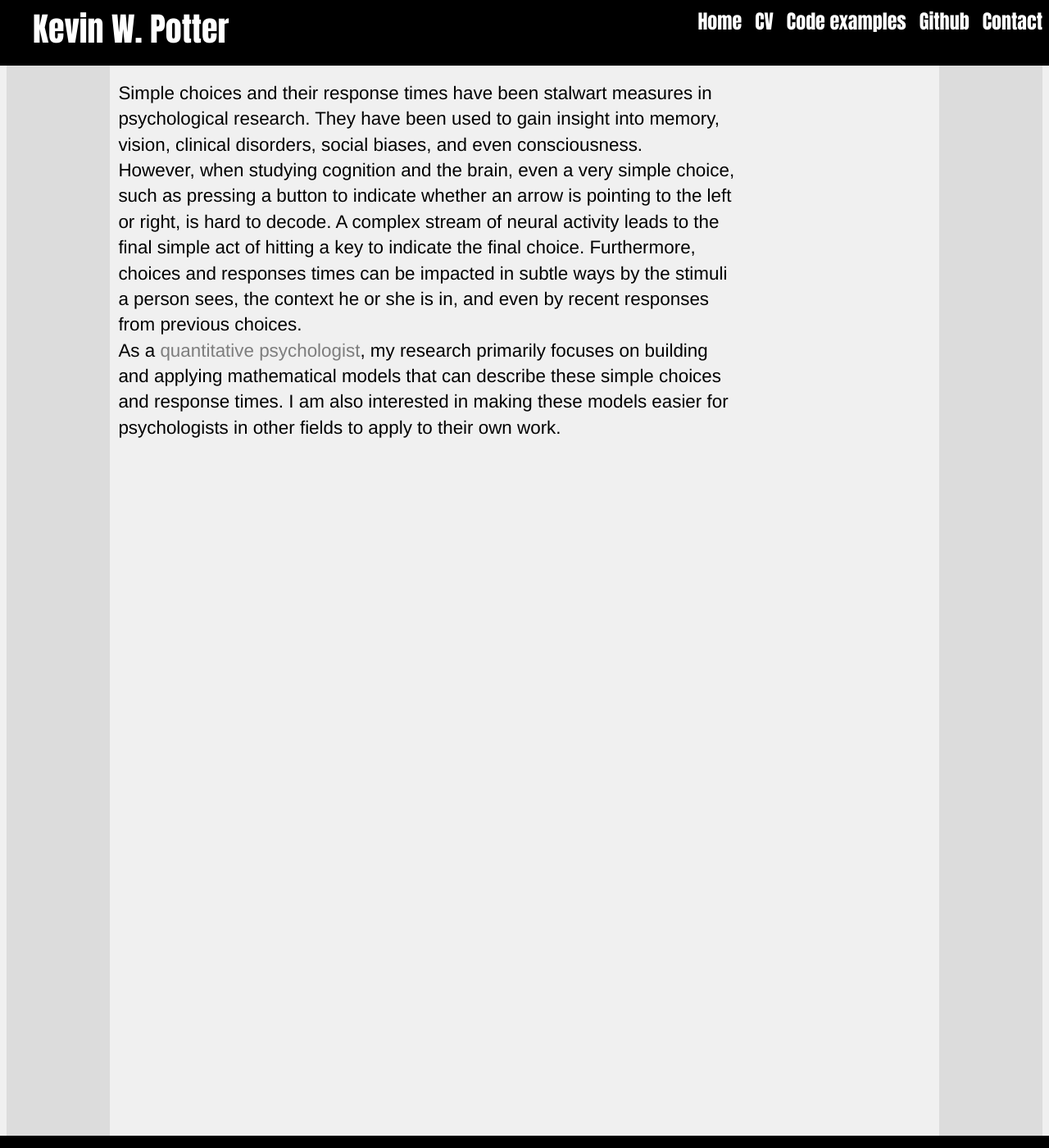
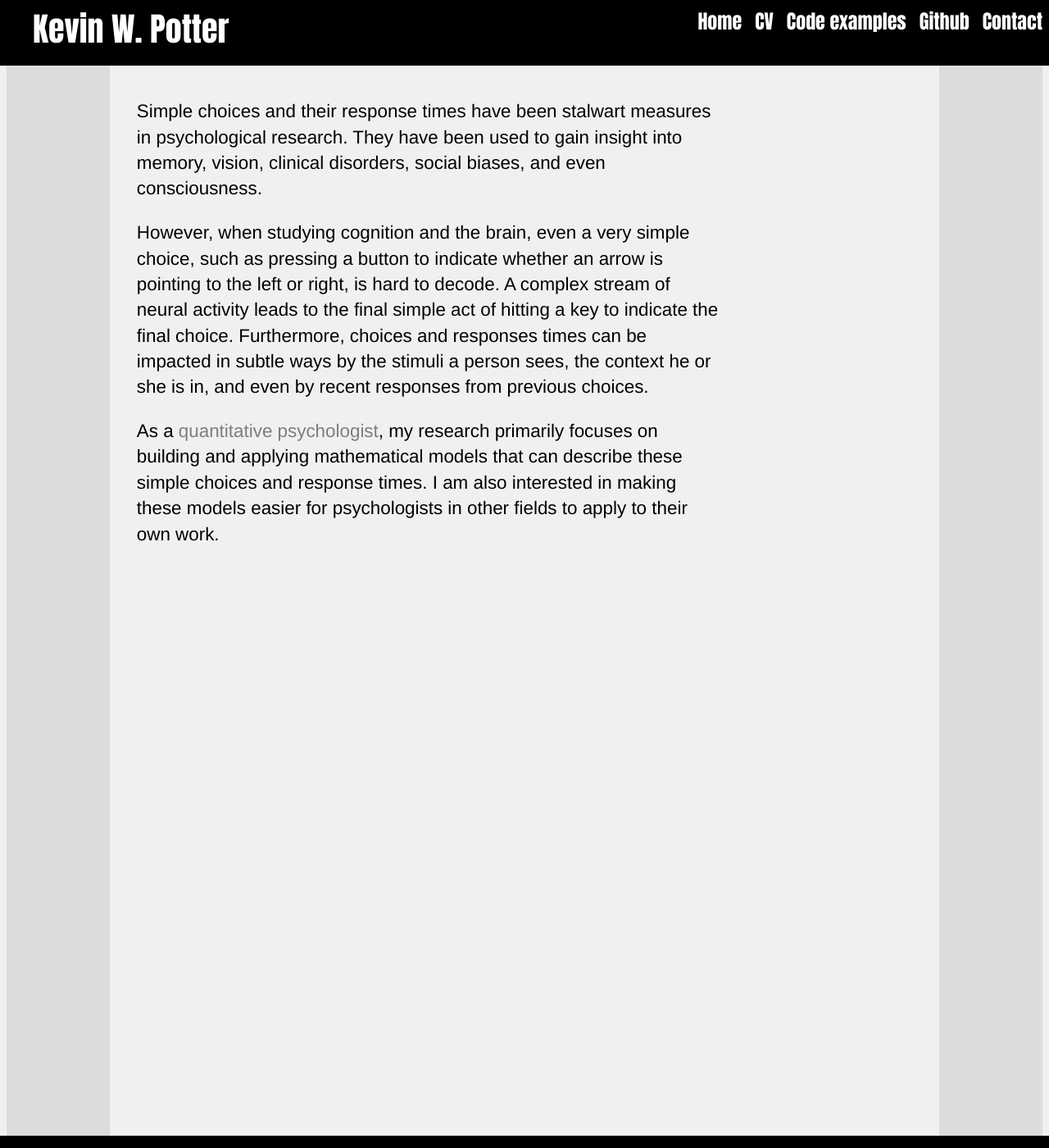
Before and after one commit to rettopnivek/rettopnivek.github.io, a Jekyll site: the page built from index.md, in a window 1280 px wide and 1400 px high. Shown: the whole window at 82% size. Built offline with Jekyll 4.4.1, drawn with Linux system fonts in a browser that asks for light colours.

Commit message:
Update main.css

```diff
--- a/css/main.css
+++ b/css/main.css
@@ -111,5 +111,5 @@ p {
 	font-size: 1.4em;
 	line-height: 1.4em;
 	color: black;
-	margin: 0px;
+	margin: 1em;
 }
```
